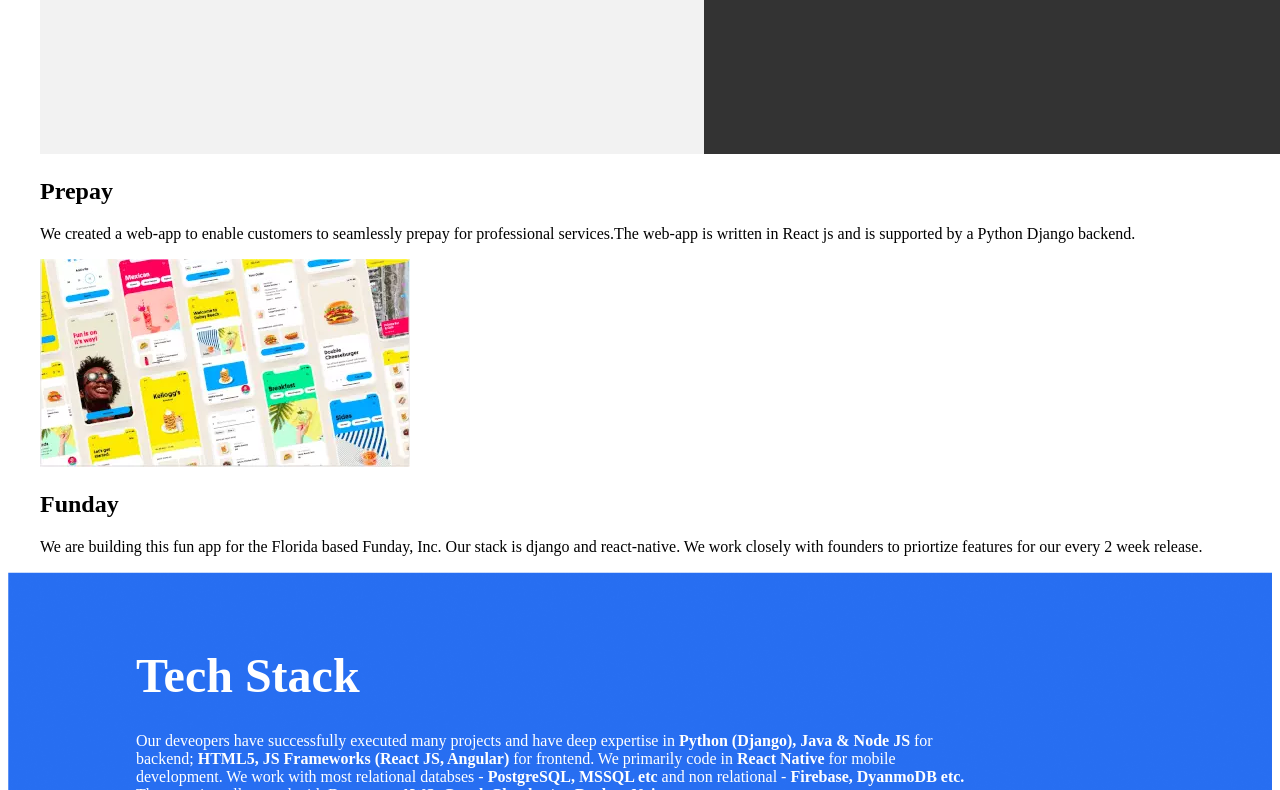
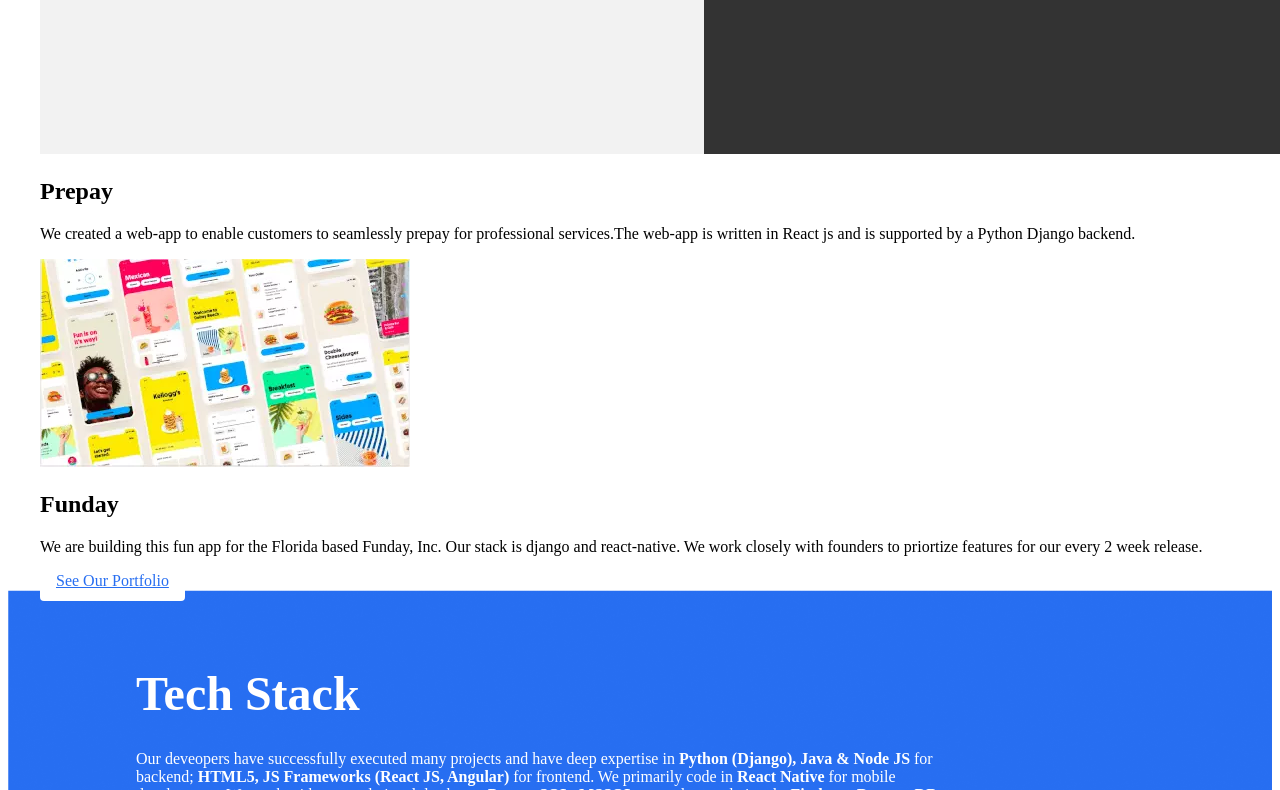
Before and after one commit to hcodetech/hcode-website, a Next.js app: page / in a window 1280 px wide. Shown: the part 11210-12000 px from the top of the page. Built offline with nearby package versions, Linux system fonts and the light colour scheme.

Commit message:
Case Studies Button

```diff
--- a/pages/index.js
+++ b/pages/index.js
@@ -109,6 +109,11 @@ export default function Home() {
             </div>
           ))}
         </div>
+        <div className='text-center mt-10'>
+          <a href='/portfolio' className='outline-button px-10  text-center'>
+            See Our Portfolio
+          </a>
+        </div>
       </div>
 
       {/* Tech Stack */}
```
Also changed, not shown: 1 other file (tests, documents, lock files or other folders).
